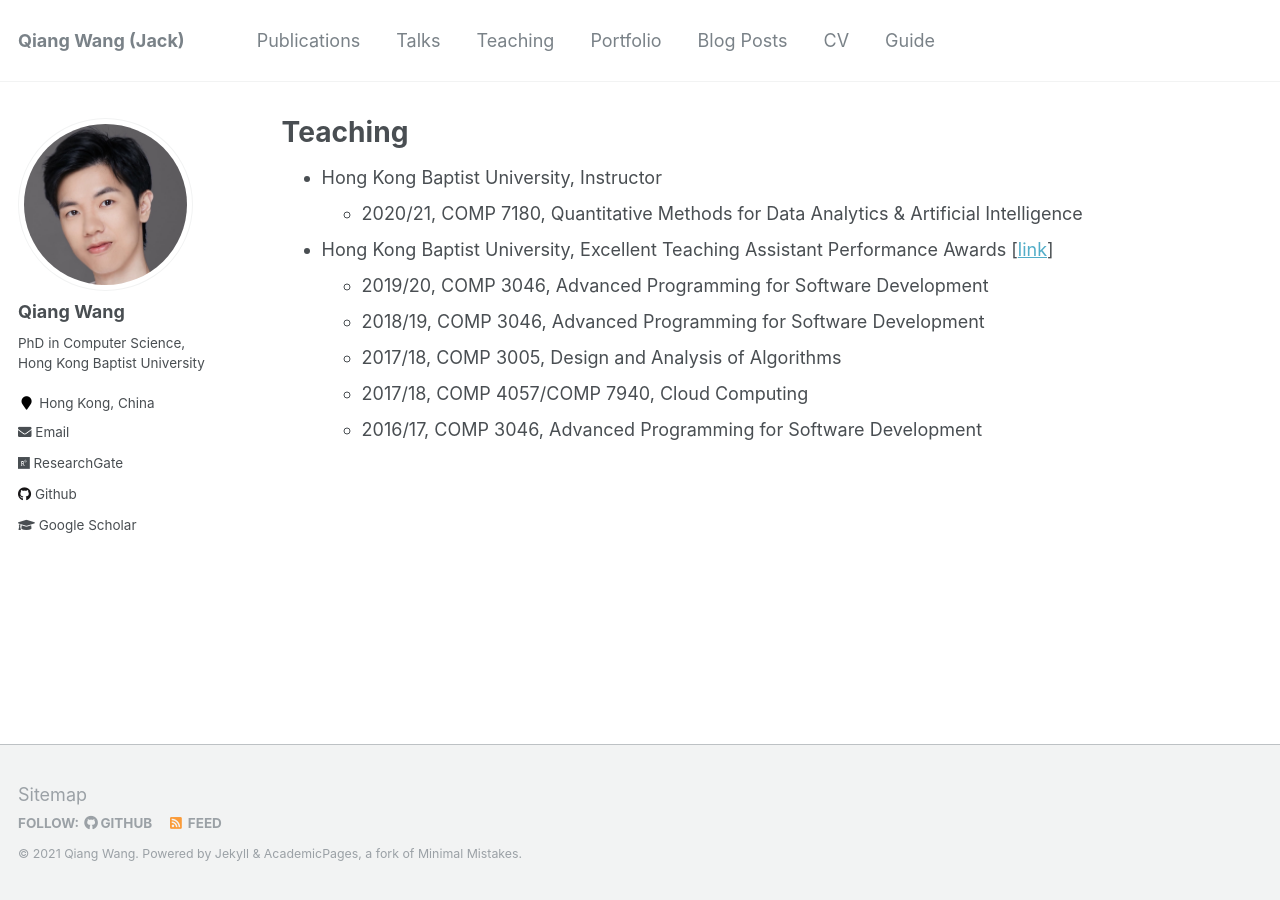
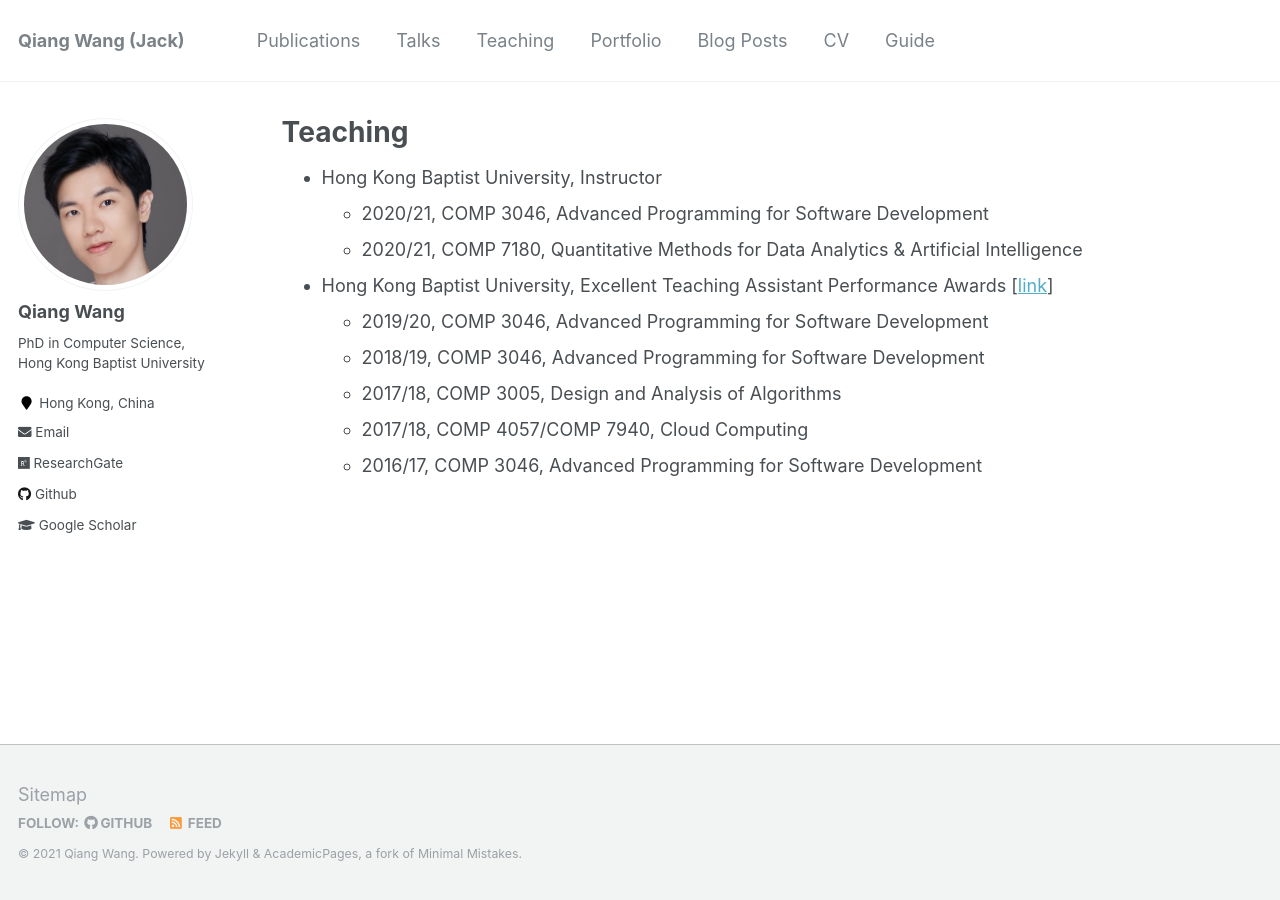
Before and after one commit to blackjack2015/blackjack2015.github.io, a Jekyll site: the page built from _pages/teaching.md, in a window 1280 px wide. Built offline with Jekyll 4.4.1, drawn with Linux system fonts in a browser that asks for light colours.

Commit message:
Update teaching.md

```diff
--- a/_pages/teaching.md
+++ b/_pages/teaching.md
@@ -14,6 +14,7 @@ author_profile: true
 -->
 
 + Hong Kong Baptist University, Instructor
+  + 2020/21, COMP 3046, Advanced Programming for Software Development
   + 2020/21, COMP 7180, Quantitative Methods for Data Analytics & Artificial Intelligence
 
 + Hong Kong Baptist University, Excellent Teaching Assistant Performance Awards \[[link](https://www.comp.hkbu.edu.hk/v1/?pid=48)\]
```
